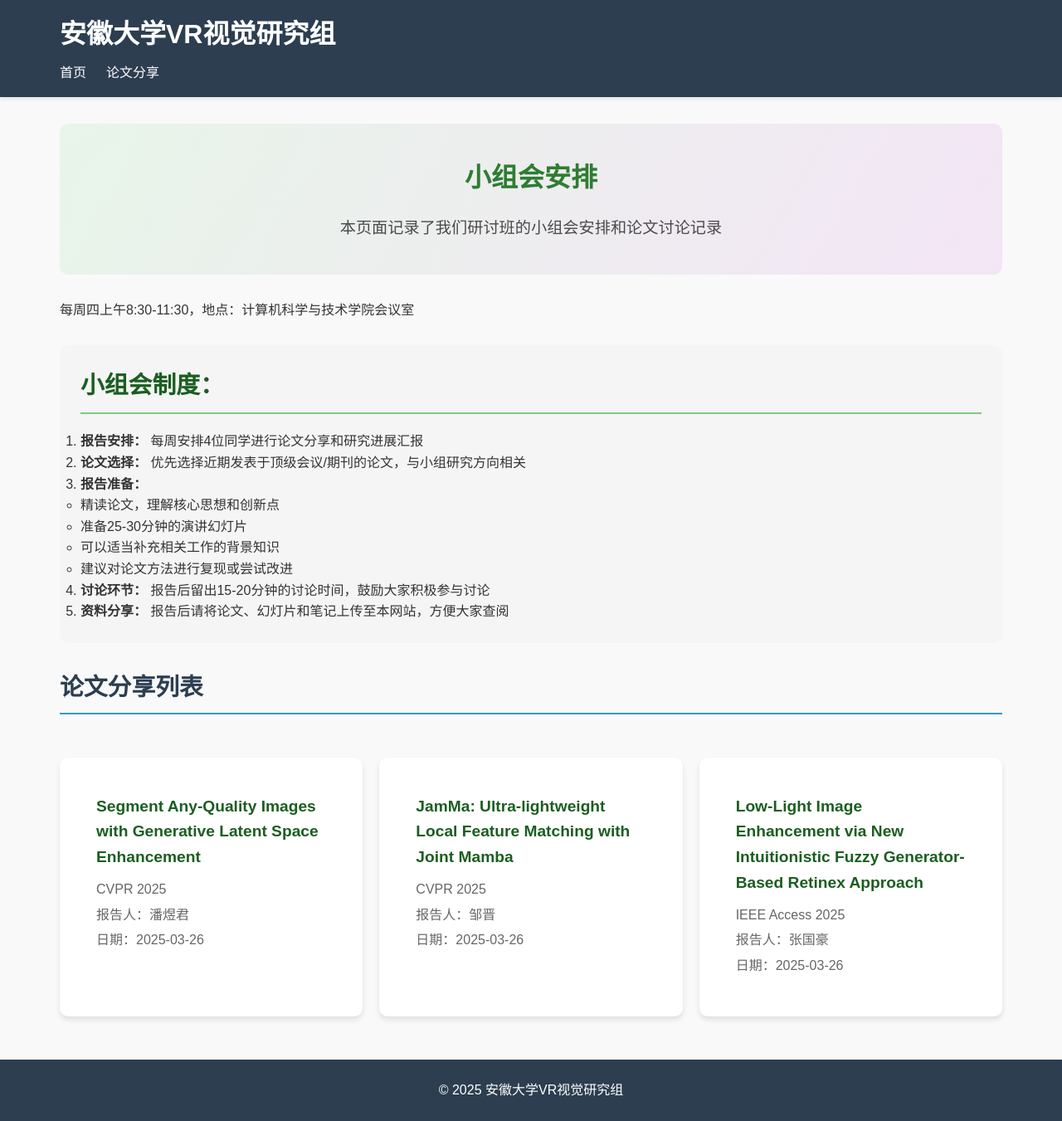
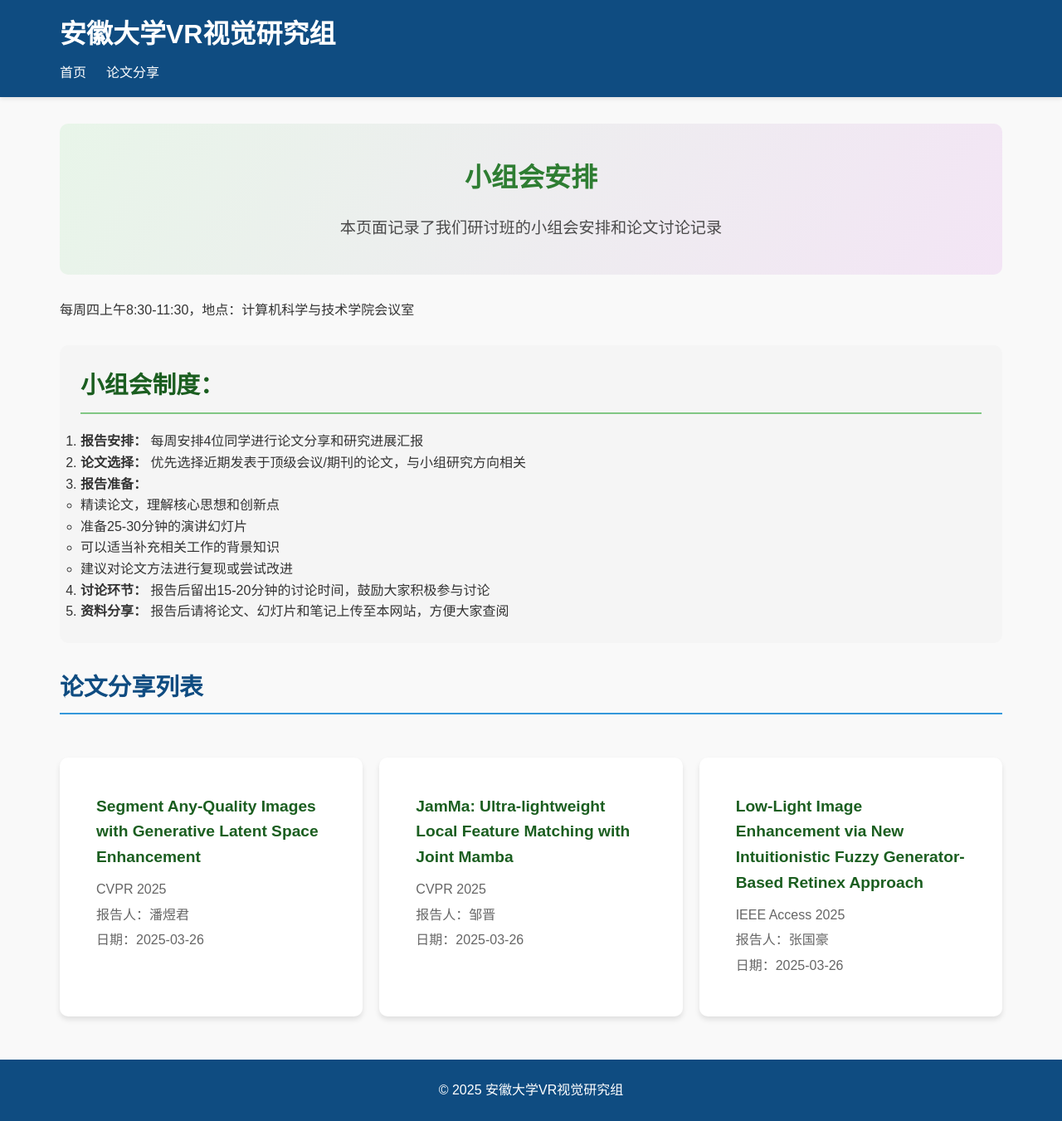
Before and after one commit to shixuan7/ahu-test, a Jekyll site: the page built from index.md, in a window 1280 px wide. Shown: the whole page at 83% size. Built offline with Jekyll 4.4.1, drawn with Linux system fonts in a browser that asks for light colours.

Commit message:
feat init project

```diff
--- a/assets/css/main.css
+++ b/assets/css/main.css
@@ -20,7 +20,7 @@ body {
 
 /* 头部样式 */
 .site-header {
-  background-color: #2c3e50;
+  background-color: #0F4C81;
   color: white;
   padding: 1rem 0;
   box-shadow: 0 2px 5px rgba(0,0,0,0.1);
@@ -62,7 +62,7 @@ body {
 h2 {
   font-size: 1.8rem;
   margin-bottom: 1.5rem;
-  color: #2c3e50;
+  color: #0F4C81;
   border-bottom: 2px solid #3498db;
   padding-bottom: 0.5rem;
 }
@@ -70,7 +70,7 @@ h2 {
 h3 {
   font-size: 1.4rem;
   margin: 1.5rem 0 1rem;
-  color: #2c3e50;
+  color: #0F4C81;
 }
 
 /* 论文列表 */
@@ -102,7 +102,7 @@ h3 {
 }
 
 .paper-item h3 {
-  color: #2c3e50;
+  color: #0F4C81;
   margin-bottom: 0.5rem;
   font-size: 1.2rem;
   margin-top: 0;
@@ -169,7 +169,7 @@ h3 {
 .site-footer {
   text-align: center;
   padding: 1.5rem 0;
-  background-color: #2c3e50;
+  background-color: #0F4C81;
   color: white;
 }
 
--- a/styles.css
+++ b/styles.css
@@ -319,7 +319,7 @@ h2 {
     border-bottom: none;
     font-size: 2rem;
     line-height: 1.4;
-    color: #1a3a5f;
+    color: #0F4C81;
 }
 
 .paper-metadata {
@@ -343,7 +343,7 @@ h2 {
 }
 
 .abstract-section h3, .research-section h3 {
-    color: #2c3e50;
+    color: #0F4C81;
     margin-bottom: 1rem;
     font-size: 1.3rem;
 }
@@ -371,7 +371,7 @@ h2 {
 footer {
     text-align: center;
     padding: 2rem;
-    background-color: #1a3a5f;
+    background-color: #0F4C81;
     color: white;
     margin-top: 4rem;
     border-top: 3px solid #3a6ea5;
```
